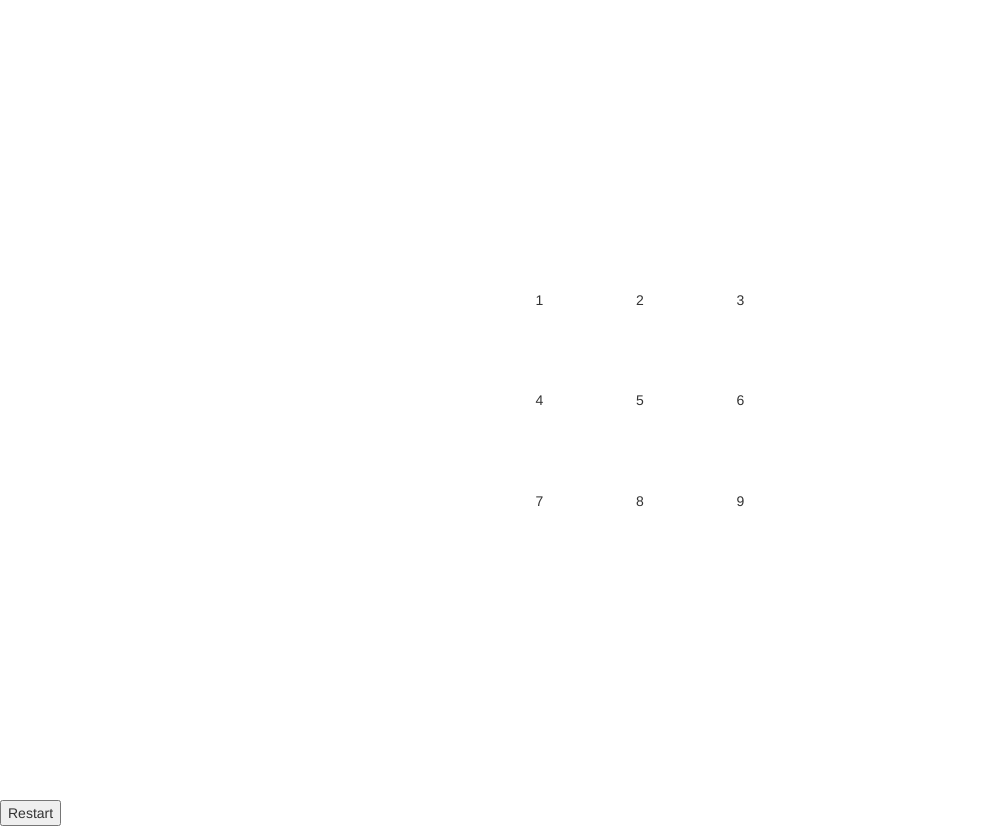
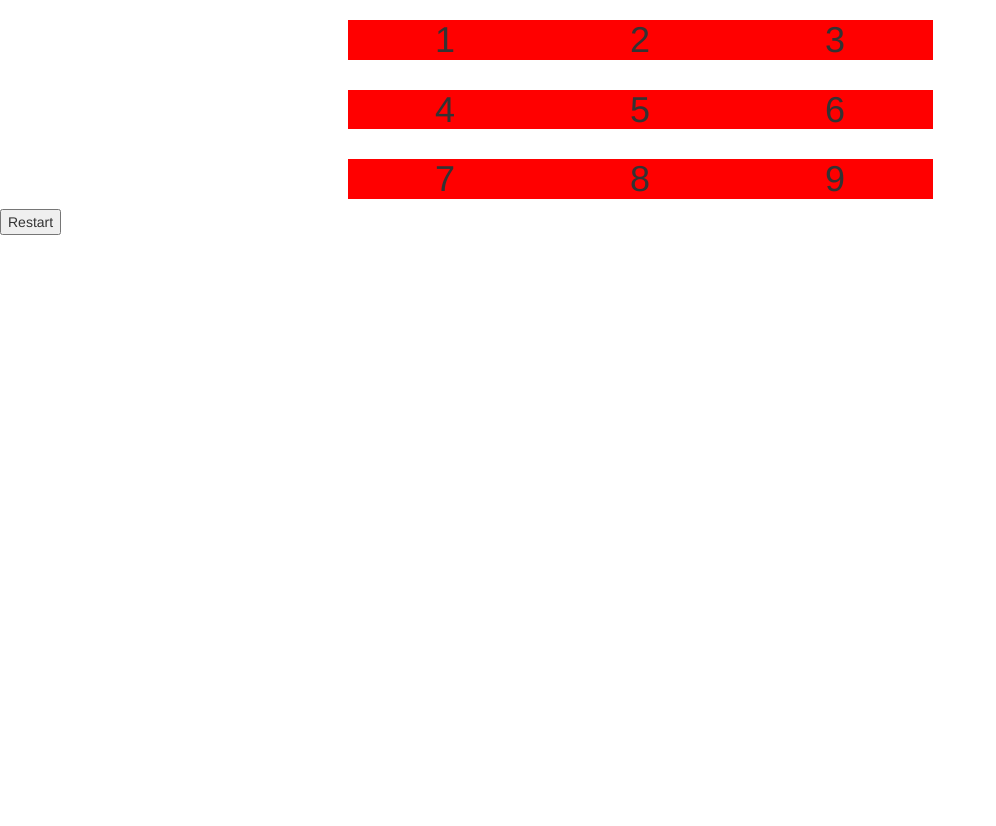
Before and after one commit to Bl1xvan/tictactoe, a plain HTML site: page index.html in a window 1280 px wide. Shown: the whole page, without its empty margins (0-996 px from the left). After the commit the page ends 800 px from the top, so only its background shows below. Drawn offline with nearby package versions, Linux system fonts and the light colour scheme.

Commit message:
styled on data-cell

```diff
--- a/index.html
+++ b/index.html
@@ -5,23 +5,33 @@
     <meta http-equiv="X-UA-Compatible" content="IE=edge">
     <meta name="viewport" content="width=git, initial-scale=1.0">
     <title>tic-tac-toe</title>
-    <link rel="stylesheet" href="./styles/tictacstyle.css">
+    <link rel="stylesheet" href="./styles/style.css">
     <link rel="stylesheet" href="https://maxcdn.bootstrapcdn.com/bootstrap/3.4.1/css/bootstrap.min.css">
     <script src="https://ajax.googleapis.com/ajax/libs/jquery/3.5.1/jquery.min.js"></script>
     <script src="https://maxcdn.bootstrapcdn.com/bootstrap/3.4.1/js/bootstrap.min.js"></script>
-    <script src="tictacscript.js" defer></script>
+    <script src="script.js" defer></script>
 </head>
 <body>
-    <div id="board" class="board">
-        <div class="cell" id="1" data-cell>1</div>
-        <div class="cell" id="2" data-cell>2</div>
-        <div class="cell" id="3" data-cell>3</div>
-        <div class="cell" id="4" data-cell>4</div>
-        <div class="cell" id="5" data-cell>5</div>
-        <div class="cell" id="6" data-cell>6</div>
-        <div class="cell" id="7" data-cell>7</div>
-        <div class="cell" id="8" data-cell>8</div>
-        <div class="cell" id="9" data-cell>9</div>
+    <div id="board" class="container">
+        <div class="row">
+            <div class="col-lg-6 col-lg-offset-3">
+                <div class="row">
+                    <div class="col-lg-4 text-center h1" data-cell="1">1</div>
+                    <div class="col-lg-4 text-center h1" data-cell="2">2</div>
+                    <div class="col-lg-4 text-center h1" data-cell="3">3</div>
+                </div>
+                <div class="row">
+                    <div class="col-lg-4 text-center h1" data-cell="4">4</div>
+                    <div class="col-lg-4 text-center h1" data-cell="5">5</div>
+                    <div class="col-lg-4 text-center h1" data-cell="6">6</div>
+                </div>
+                <div class="row">
+                    <div class="col-lg-4 text-center h1" data-cell="7">7</div>
+                    <div class="col-lg-4 text-center h1" data-cell="8">8</div>
+                    <div class="col-lg-4 text-center h1" data-cell="9">9</div>
+                 </div>
+            </div>
+        </div>
     </div>
     <div id="judgement">
         <button id="restart">Restart</button>
--- /dev/null
+++ b/styles/style.css
@@ -0,0 +1,3 @@
+[data-cell]{
+    background-color: red;
+}
```
Also changed, not shown: script.js (added), styles/tictacstyle.css (deleted), styles/tictacstyle.scss (deleted), tictacscript.js (deleted), 1 other file.
